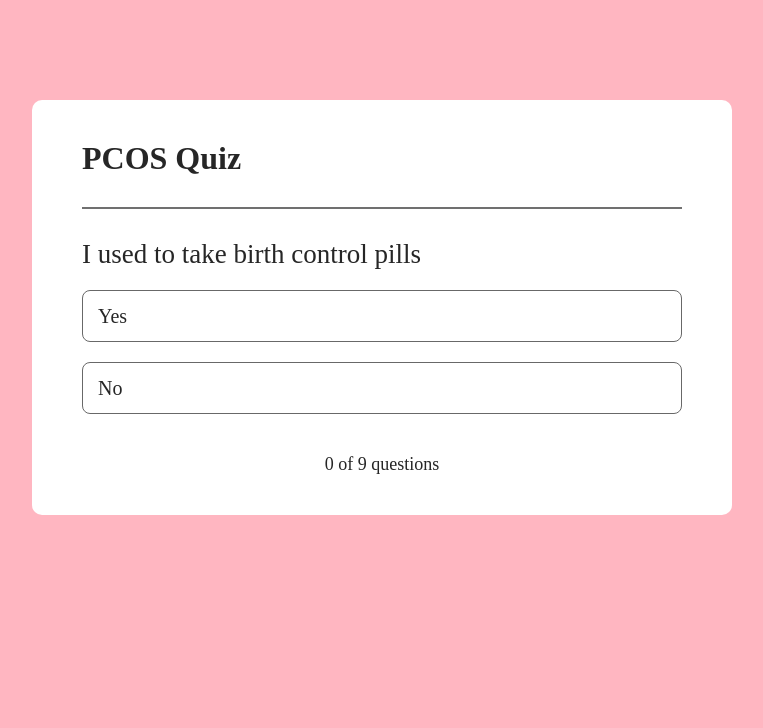
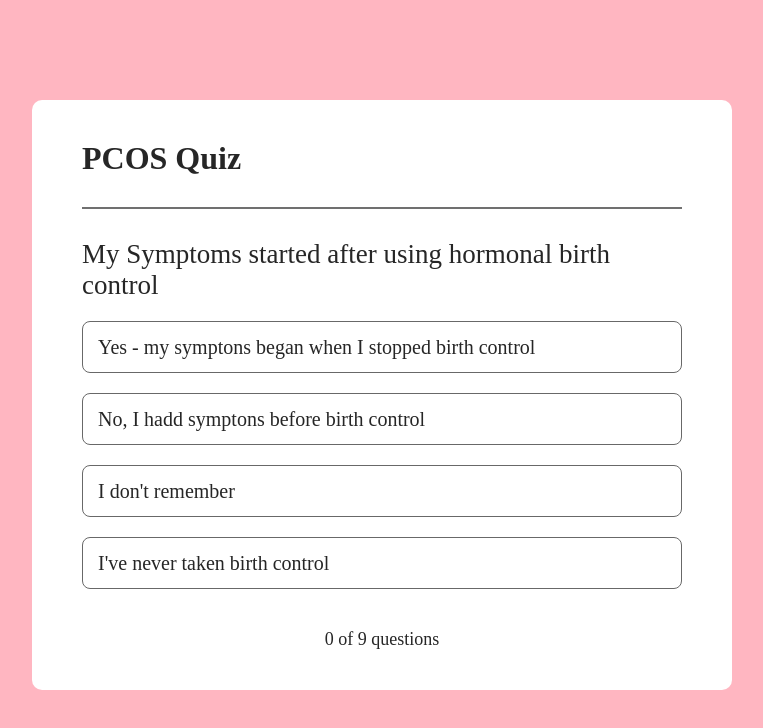
Before and after one commit to kalpita01/QUIZ-APP, a React (Create React App) app: page / in a window 1280 px wide. Shown: the top 728 px of the page, without its empty margins (258-1021 px from the left). Built offline with nearby package versions, Linux system fonts and the light colour scheme.

Commit message:
Updated options

```diff
--- a/src/components/Quiz/Quiz.jsx
+++ b/src/components/Quiz/Quiz.jsx
@@ -48,6 +48,19 @@ const Quiz = () => {
                     <li onClick={(e) => checkAnswer(e,1)}>
                         {QuizData[index].options[1]}
                     </li>
+                    { QuizData[index].options[2] != null ?
+                    <>
+                        <li onClick={(e) => checkAnswer(e,2)}>
+                            {QuizData[index].options[2]}
+                        </li>
+                        <li onClick={(e) => checkAnswer(e,3)}>
+                            {QuizData[index].options[3]}
+                        </li>
+                    </>
+
+
+
+                    : <></>}
                 </ul>
                 {/* <button id="submit-btn" className="display-none" onClick={changeQuestion}>Submit</button> */}
                 <div className="index">{index} of {QuizData.length} questions</div>
--- a/src/components/Results/Results.jsx
+++ b/src/components/Results/Results.jsx
@@ -21,10 +21,9 @@ const Results = (props) => {
 
       <p className="desc">You're not alone! 80% of women have PCOS, but don't worry, it's manageable if you take the right steps!</p>
       <br/>
-      <p>I've put together a free webinar to show you how to Find & Treat Your PCOS Type so you can take the next steps in reversing PCOS!</p>
+      <p>If you want to know how to treat your PCOS Type so you can book a free consultation with me</p>
       <br/>
-      <p>*Your results are not a diagnosis.</p>
-      <p>For consultation, please refer to this link</p>
+      <p>Book a suitable time and I will contact you for a free consultation</p>
       <button className="consult"><a href="https://calendly.com/prernagoyal/30min">Find & Treat your PCOS Type</a></button>
 
    </div>
--- a/src/data/QuizData.js
+++ b/src/data/QuizData.js
@@ -1,7 +1,7 @@
 export const QuizData = [
     {
-        question: "I used to take birth control pills",
-        options: ["Yes", "No"],
+        question: "My Symptoms started after using hormonal birth control",
+        options: ["Yes - my symptons began when I stopped birth control", "No, I hadd symptons before birth control", "I don't remember", "I've never taken birth control"],
         sympton: 1
     },
     {
@@ -16,7 +16,7 @@ export const QuizData = [
     },
     {
         question: "I am constantly tired and lethargic",
-        options: ["Sometimes", "Often"],
+        options: ["Often", "Sometimes"],
         sympton: 4
     },
     {
```
